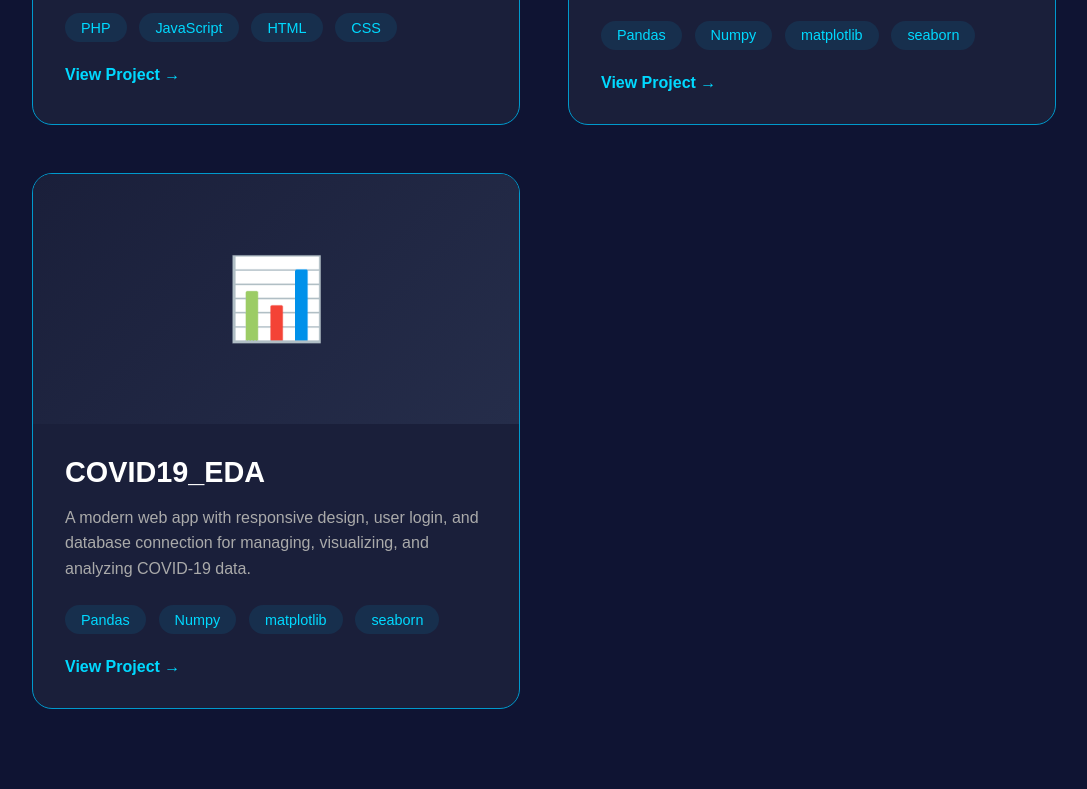
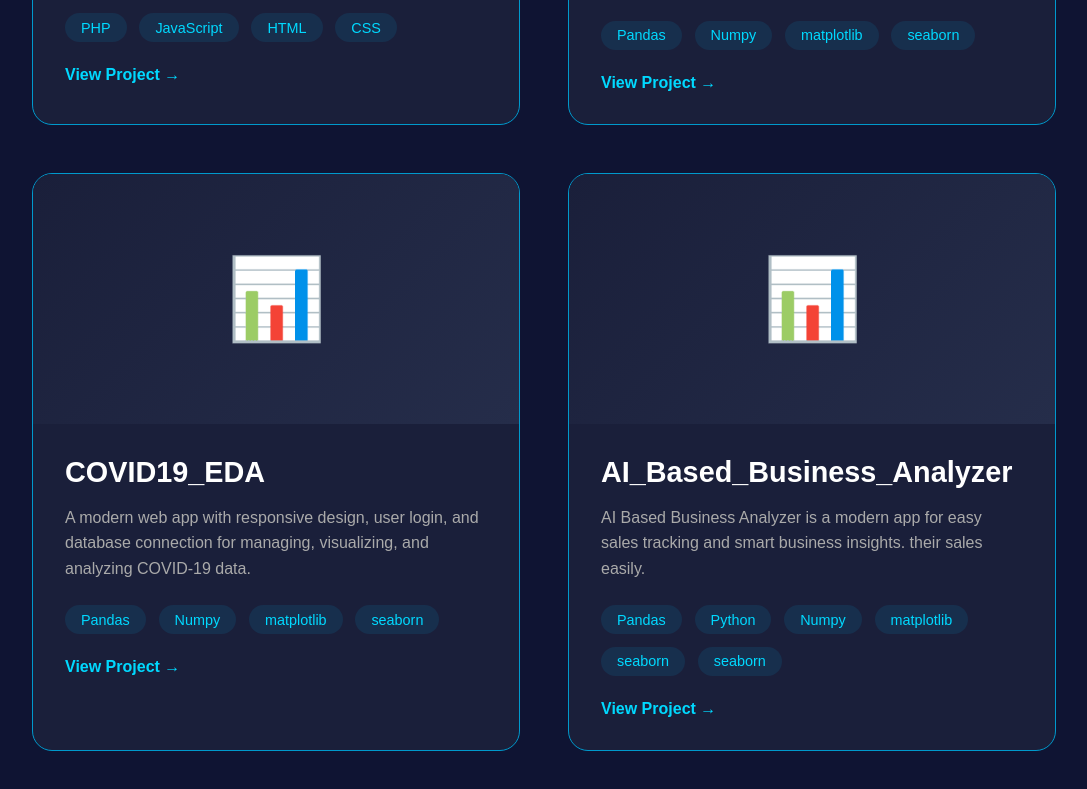
Before and after one commit to HimashMadushanka/HimashMadushanka.github.io, a plain HTML site: page index.html in a window 1280 px wide. Shown: the part 3809-4598 px from the top of the page, without its empty margins (96-1183 px from the left). Drawn offline with Linux system fonts and the light colour scheme.

Commit message:
add a project

```diff
--- a/index.html
+++ b/index.html
@@ -281,6 +281,24 @@
                     <a href="https://github.com/HimashMadushanka/COVID19_EDA" class="project-link">View Project →</a>
                 </div>
             </div>
+
+            <div class="project-card">
+                <div class="project-image">📊</div>
+                <div class="project-info">
+                    <h3 class="project-title">AI_Based_Business_Analyzer</h3>
+                    <p class="project-desc">AI Based Business Analyzer is a modern app for easy sales tracking and smart business insights. their sales easily.</p>
+                    <div class="project-tags">
+                        <span class="tag">Pandas</span>
+                        <span class="tag">Python</span>
+                        <span class="tag">Numpy</span>
+                        <span class="tag">matplotlib</span>
+                        <span class="tag">seaborn</span>
+                        <span class="tag">seaborn</span>
+                    </div>
+                    <a href="https://github.com/HimashMadushanka/AI_Based_Business_Analyzer" class="project-link">View Project →</a>
+                </div>
+            </div>
+
         </div>
     </section>
 
```
